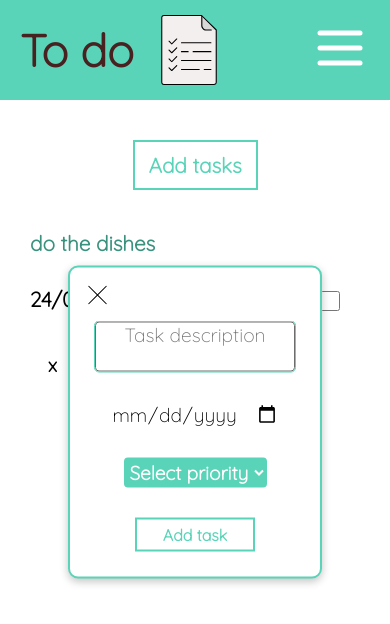
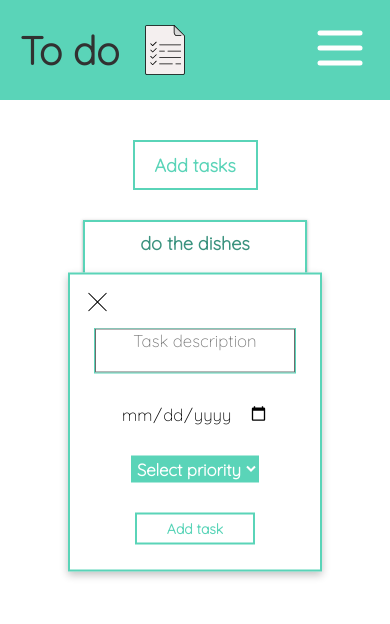
Before and after one commit to KawalaE/To-do, a website built with webpack: page dist/index.html in a window 390 px wide. Both pictures are taken after a click on the button "Add tasks". Built offline with nearby package versions, Linux system fonts and the light colour scheme.

Commit message:
Change flex for the smaller screen size

```diff
--- a/src/index.js
+++ b/src/index.js
@@ -1,4 +1,2 @@
-import {createUI} from './modules/ui';
 import { createDOM } from './modules/DOM';
 createDOM();
-createUI();
--- a/src/modules/DOM.js
+++ b/src/modules/DOM.js
@@ -1,7 +1,7 @@
 import '/home/Edyta/Desktop/repos/To-do/src/style.css'
 import { projects } from './project';
 import { Project } from './project';
-import {UI} from './ui';
+import {Logic} from './logic';
 import Favicon from '/home/Edyta/Desktop/repos/To-do/src/assets/logo.svg';
 const myFavicon = new Image();
 myFavicon.src = Favicon;
@@ -142,7 +142,7 @@ export class DOM{
         const projectAddButton = document.createElement('button');
         projectAddButton.classList.add('project-add-btn');
         projectAddButton.innerHTML = 'Add project';
-        UI.createDefaultProject()
+        Logic.createDefaultProject();
         document.querySelector('#project-modal').appendChild(projectAddButton);
         projectAddButton.addEventListener('click', ()=>{
             const newProject = new Project(inputField.value);
@@ -210,7 +210,7 @@ export class DOM{
                         })
                     }
                 })
-                UI.removeProject(projectInstance);
+                Logic.removeProject(projectInstance);
                 if(projectNumber === projects.length){
                     document.querySelector('.task-button').style.visibility= 'hidden';
                 }
@@ -435,7 +435,7 @@ export class DOM{
             if(!taskUrgnecy.value){alert('Please, select priority.')}
             else{
                 let currentProject = document.querySelector('.project-active').innerHTML;
-                UI.createAndAddNewTask(taskDesc, taskDueDate, taskUrgnecy, currentProject);
+                Logic.createAndAddNewTask(taskDesc, taskDueDate, taskUrgnecy, currentProject);
                 taskDesc.value = '';
                 taskDueDate.value = '';
                 taskUrgnecy.value = '';
@@ -478,7 +478,7 @@ export class DOM{
         deleteButton.addEventListener('click', (e) =>{
             if(confirm('Do you want to remove this task?')){
                 const currentTask = taskName.innerHTML;
-                UI.removeTask(project, currentTask);
+                Logic.removeTask(project, currentTask);
                 taskInfo.remove();
             }
         })
@@ -501,7 +501,7 @@ static checkboxHandler(project, checkbox){
                 console.log('checked!');
             }
             let currentTaskName = checkbox.parentNode.firstChild.innerHTML;
-            UI.taskStatusHandler(project, currentTaskName, checkbox);
+            Logic.taskStatusHandler(project, currentTaskName, checkbox);
         })
     }
 
@@ -524,6 +524,7 @@ export function createDOM(){
     DOM.addTaskButton();
     DOM.createTaskModal();
     DOM.displayInitialProjects();
+    document.querySelector('.project-div').firstChild.click();
     DOM.hamburgerMenuHandler();
     DOM.windowHandler();
 
--- a/src/modules/ui.js
+++ b/src/modules/logic.js
@@ -7,7 +7,7 @@ import Close from '/home/Edyta/Desktop/repos/To-do/src/assets/close.svg';
 const myClose = new Image();
 myClose.src = Close;
 
-export class UI{
+export class Logic{
     static removeProject(project){
         console.log(project);
         project.removeProject();
@@ -47,6 +47,3 @@ export class UI{
         garden.tasks.push(taskGarden);
     }
 }
-export function createUI(){
-    document.querySelector('.project-div').firstChild.click();
-}
--- a/src/style.css
+++ b/src/style.css
@@ -40,7 +40,7 @@ body{
 }
 
 .navigator-name{
-    color:#482121;
+    color:rgb(49, 49, 49);
     font-size: 2.8em;
     margin-left: 20px;
     font-weight: bolder;
@@ -101,13 +101,11 @@ body{
     max-height: 200px;
     max-width: 350px;
     border: 2px solid #5ad4b8;
-    border-radius: 10px;
     box-shadow: rgba(0, 0, 0, 0.24) 0px 3px 8px;
     padding:15px;
 }
 input[type=text],.text-area{
     border: 1px solid rgb(109, 109, 109);
-    border-radius: 4px;
     font-size: 1.5em;
     width: 200px;
     text-align: center;
@@ -241,7 +239,6 @@ input[type=text]:focus, .text-area:focus {
     background-color: #5ad4b8;
     color: white;
     padding: 2px;
-    border-radius: 4px;
     font-weight: bolder;
     cursor: pointer;
 }
@@ -333,3 +330,21 @@ input[type=checkbox]{
         flex-grow: 1;
     }
 }
+@media all and (max-width: 712px){
+    *{
+        font-size: 14px;
+    }
+    .task-item{
+        flex-direction: column;
+        border: 2px solid #5ad4b8;
+        box-shadow: rgba(60, 64, 67, 0.3) 0px 1px 2px 0px, rgba(60, 64, 67, 0.15) 0px 1px 3px 1px;
+        align-items: center;
+    }
+    .task-item div {
+        text-align: center;
+    }
+    .logo{
+        width: 50px;
+        height: 50px;
+    }
+}
```
Also changed, not shown: dist/bundle.js.
